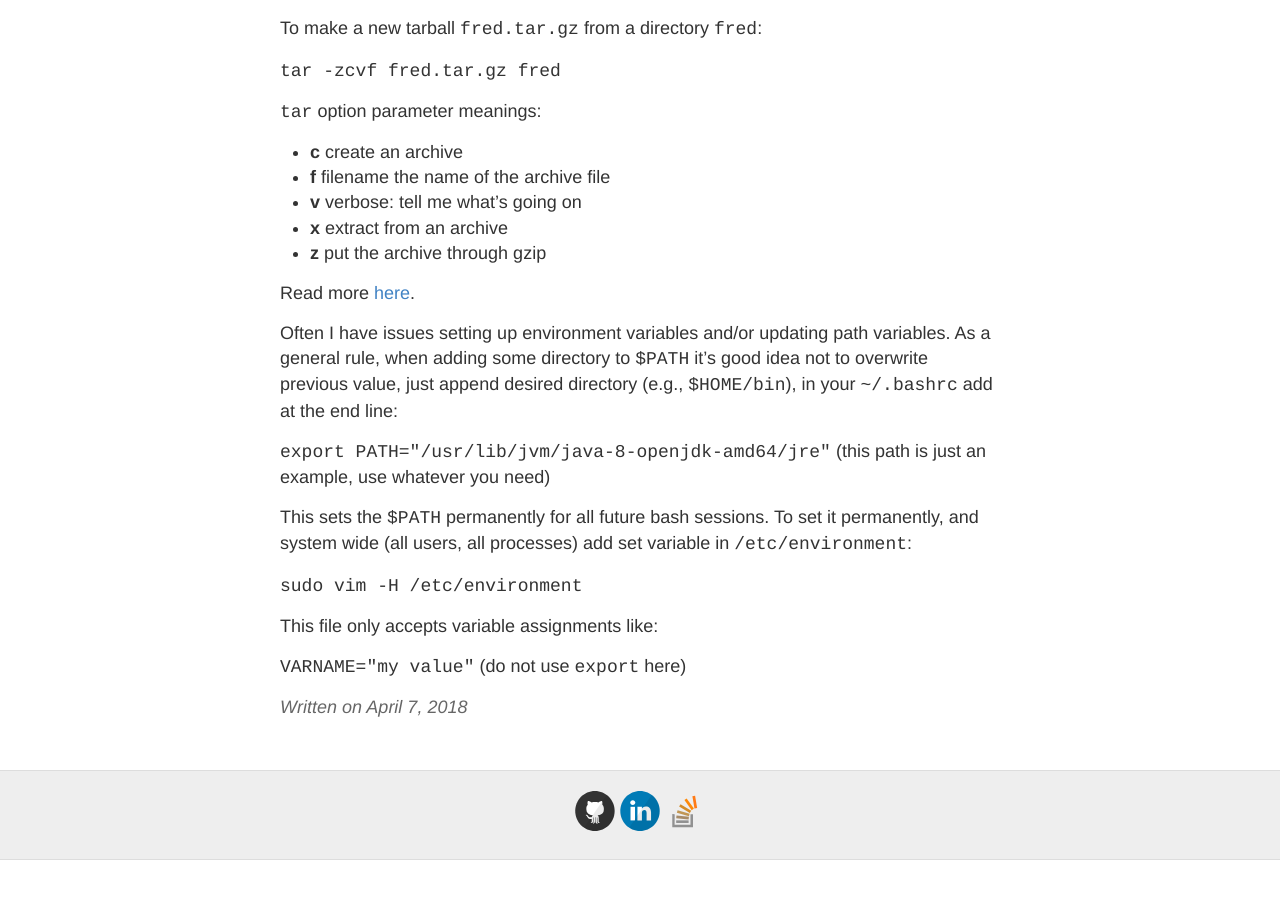
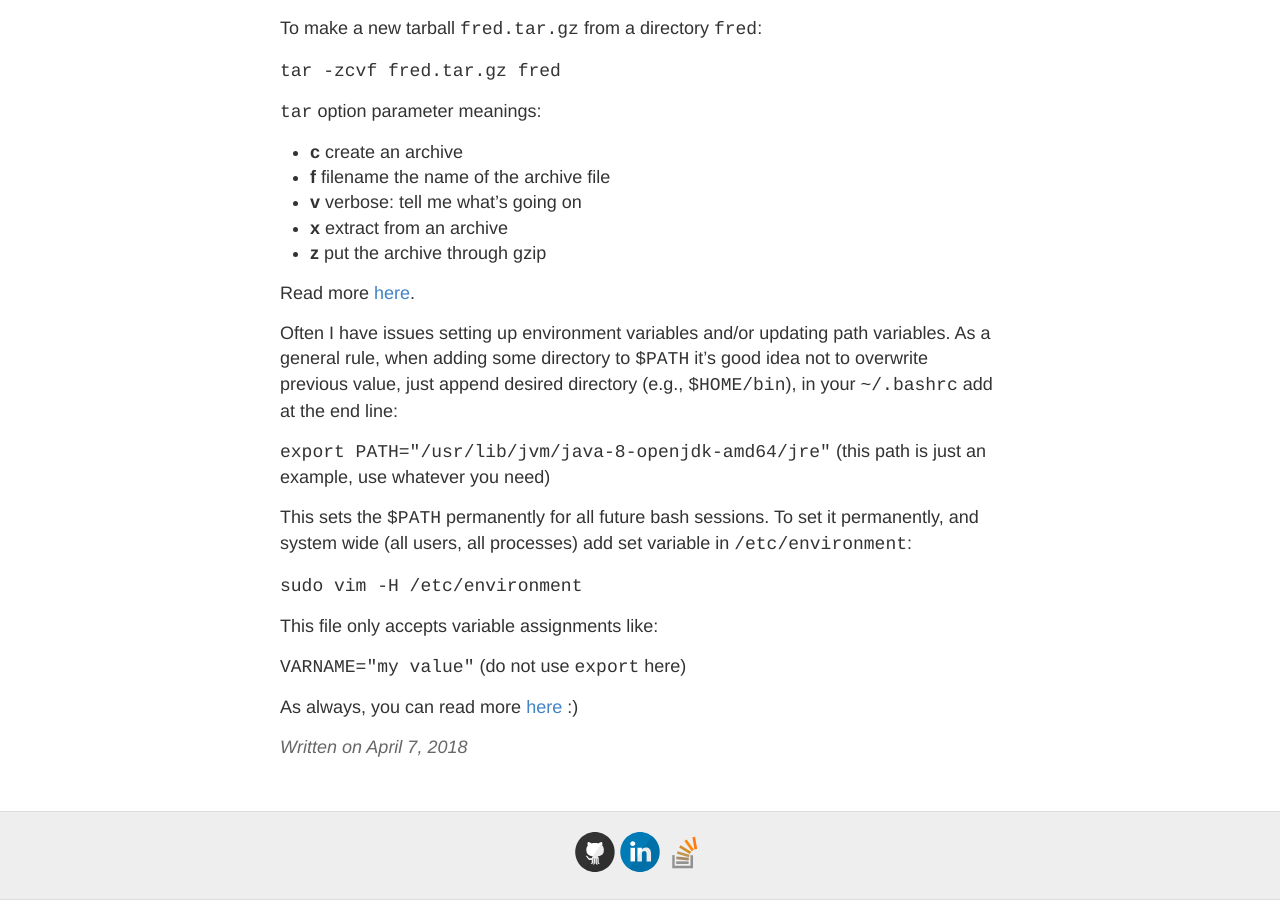
Before and after one commit to gutucristian/gutucristian.github.io, a Jekyll site: the page built from _posts/2018-4-7-vim.md, in a window 1280 px wide and 900 px high, scrolled down 1413 px. Built offline with Jekyll 4.4.1, drawn with Linux system fonts in a browser that asks for light colours; our own code applies the rules of GitHub Pages for plain Markdown files; before the commit the page ends 2273 px from its top, so only the background shows below that.

Commit message:
Update 2018-4-7-vim.md

```diff
--- a/_posts/2018-4-7-vim.md
+++ b/_posts/2018-4-7-vim.md
@@ -57,3 +57,5 @@ This sets the `$PATH` permanently for all future bash sessions. To set it perman
 This file only accepts variable assignments like:
 
 `VARNAME="my value"` (do not use `export` here)
+
+As always, you can read more [here](https://askubuntu.com/questions/58814/how-do-i-add-environment-variables) :)
```
